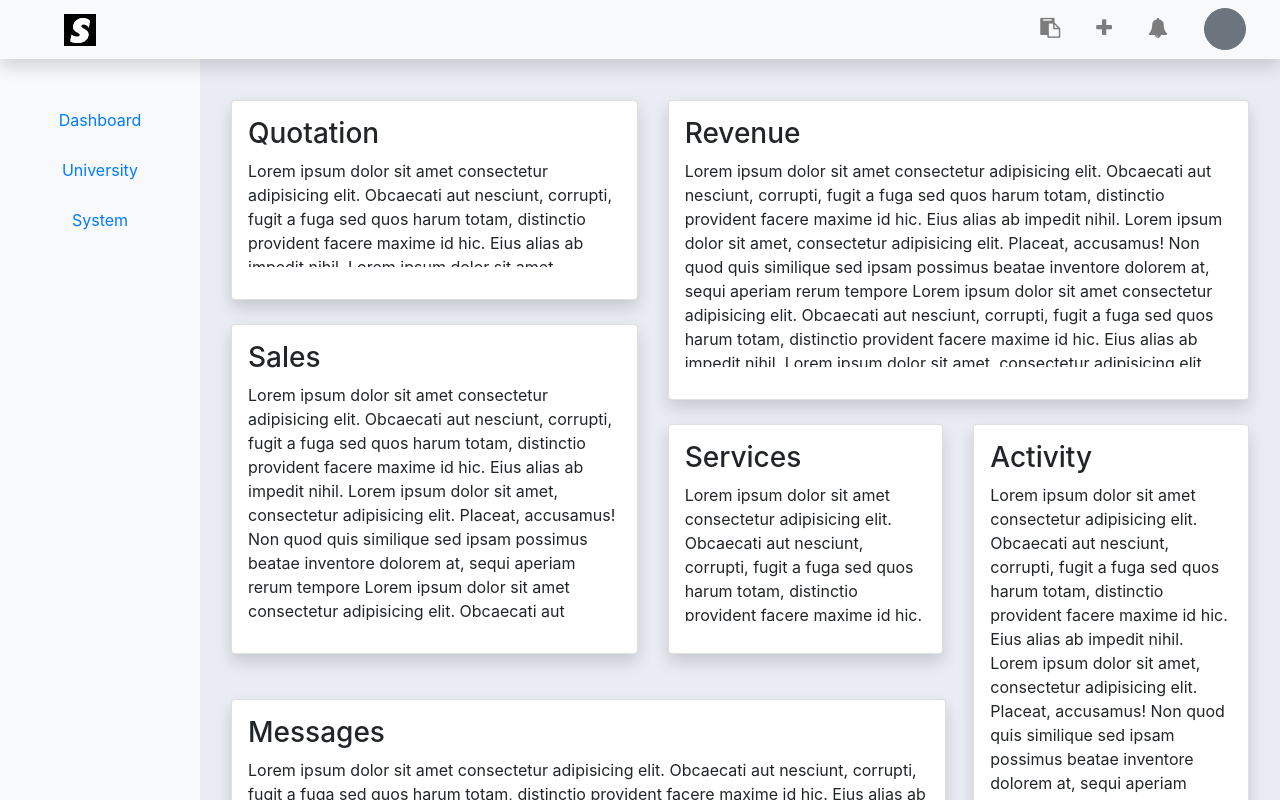
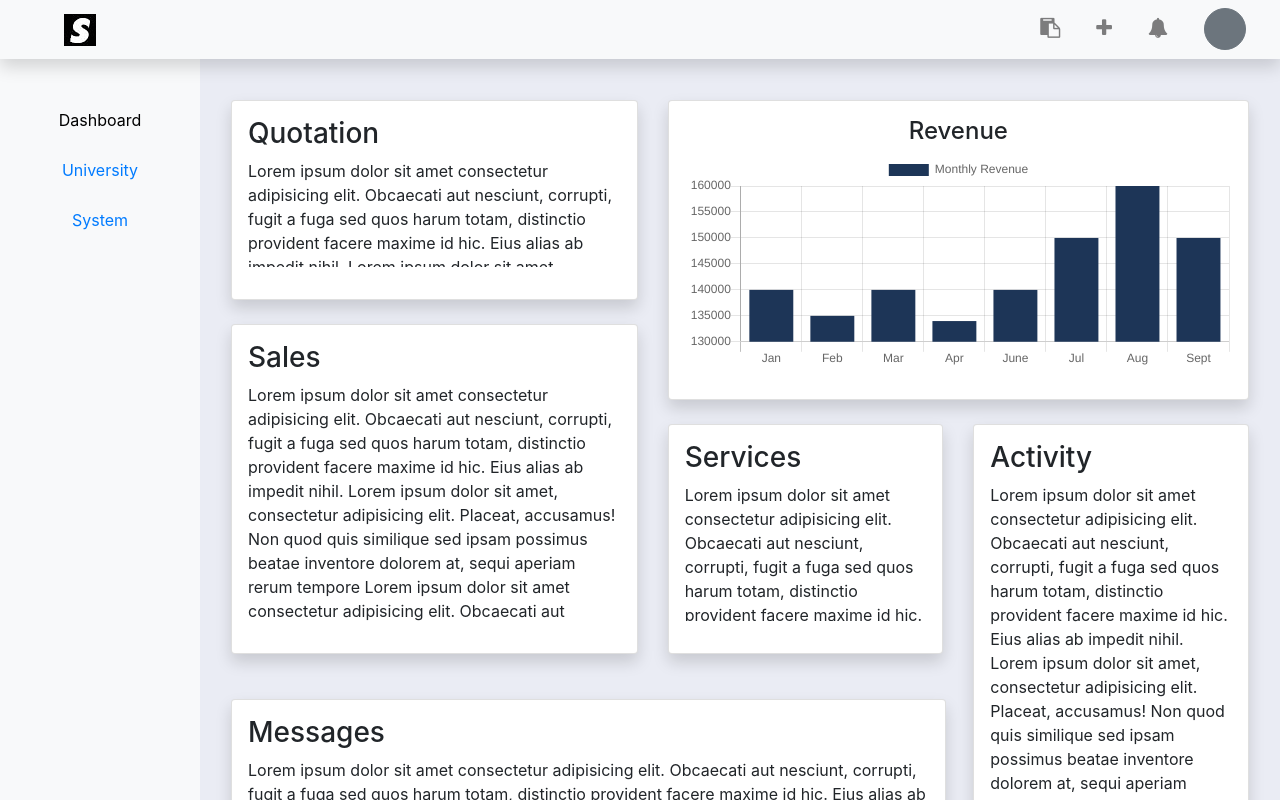
Before and after one commit to kaushikbhat07/starwisp-admin, a React (Create React App) app: page /home in a window 1280 px wide. Shown: the top 800 px of the page. Built offline with nearby package versions, Linux system fonts and the light colour scheme.

Commit message:
Bar chart

```diff
--- a/package.json
+++ b/package.json
@@ -9,8 +9,8 @@
     "bootstrap": "^4.5.2",
     "chart.js": "^2.9.3",
     "font-awesome": "^4.7.0",
-    "materialize-css": "^1.0.0-rc.2",
     "react": "^16.13.1",
+    "react-chartjs-2": "^2.10.0",
     "react-dom": "^16.13.1",
     "react-router-dom": "^5.2.0",
     "react-scripts": "3.4.3",
--- a/src/components/content/Revenue.js
+++ b/src/components/content/Revenue.js
@@ -1,17 +1,28 @@
 import React, { useState } from 'react';
-import { Card } from 'reactstrap';
+import { Card, CardBody, CardTitle } from 'reactstrap';
 import './Revenue.css'
+import { Bar } from 'react-chartjs-2';
 
 function Revenue() {
 	// const [count, setCount] = useState(0);
+
+	const data = {
+		labels: ["Jan", "Feb", "Mar", "Apr", "June", "Jul", "Aug", "Sept"],
+		datasets: [{
+			label: 'Monthly Revenue',
+			backgroundColor: '#1d3557',
+			hoverBackgroundColor: '#007bff',
+			borderColor: '#000',
+			data: [140000, 135000, 140000, 134000, 140000, 150000, 160000, 150000]
+		}]
+	};
 
 	return (
 		<div>
 			<Card className="revenue-card shadow p-3">
 				<p>
-					<h3>Revenue</h3>
-					Lorem ipsum dolor sit amet consectetur adipisicing elit. Obcaecati aut nesciunt, corrupti, fugit a fuga sed quos harum totam, distinctio provident facere maxime id hic. Eius alias ab impedit nihil. Lorem ipsum dolor sit amet, consectetur adipisicing elit. Placeat, accusamus! Non quod quis similique sed ipsam possimus beatae inventore dolorem at, sequi aperiam rerum tempore
-					Lorem ipsum dolor sit amet consectetur adipisicing elit. Obcaecati aut nesciunt, corrupti, fugit a fuga sed quos harum totam, distinctio provident facere maxime id hic. Eius alias ab impedit nihil. Lorem ipsum dolor sit amet, consectetur adipisicing elit. Placeat, accusamus! Non quod quis similique sed ipsam possimus beatae inventore dolorem at, sequi aperiam rerum tempore
+					<h4 className="text-center">Revenue</h4>
+					<Bar data={data} width={100} height={40} />
 				</p>
 			</Card>
 		</div>
--- a/src/components/layout/Sidebar.css
+++ b/src/components/layout/Sidebar.css
@@ -13,3 +13,6 @@
 	background-color: #d3d3d3;
 	color: black;
 }
+.sidebar .active {
+	color: #000;
+}
--- a/src/components/layout/Sidebar.js
+++ b/src/components/layout/Sidebar.js
@@ -1,28 +1,22 @@
 import React from 'react';
 import './Sidebar.css';
+import { Nav, NavItem } from 'reactstrap';
 import { NavLink } from 'react-router-dom'
 
 function Sidebar() {
 	return (
 		<aside className="d-flex flex-column">
-			<ul className="navbar-nav navbar-light bg-light sidebar text-center">
-				<li className="nav-item">
-					<NavLink to='/hello' className="nav-link active">
-						Dashboard
-					</NavLink>
-				</li>
-				<li className="nav-item">
-					<NavLink to='/hello' className="nav-link">
-						University
-					</NavLink>
-				</li>
-				<li className="nav-item">
-					<NavLink to='/hello' className="nav-link">
-						System
-					</NavLink>
-				</li>
-			</ul>
-
+			<Nav navbar className="bg-light sidebar text-center">
+				<NavItem>
+					<NavLink className="nav-link" to="/home">Dashboard</NavLink>
+				</NavItem>
+				<NavItem>
+					<NavLink className="nav-link" to="/add">University</NavLink>
+				</NavItem>
+				<NavItem>
+					<NavLink className="nav-link" to="/notifications">System</NavLink>
+				</NavItem>
+			</Nav>
 		</aside>
 	);
 }
```
Also changed, not shown: 1 other file (tests, documents, lock files or other folders).
